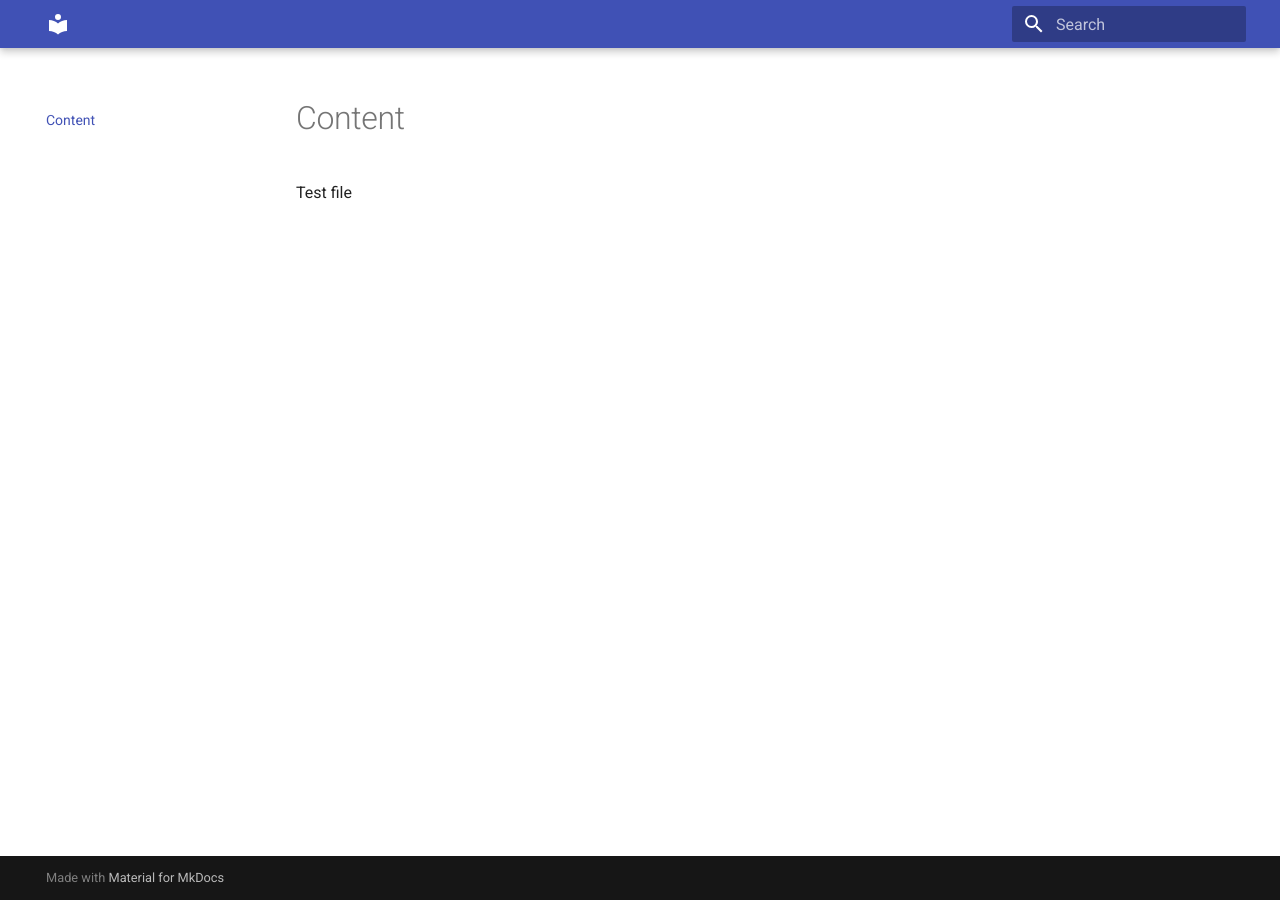
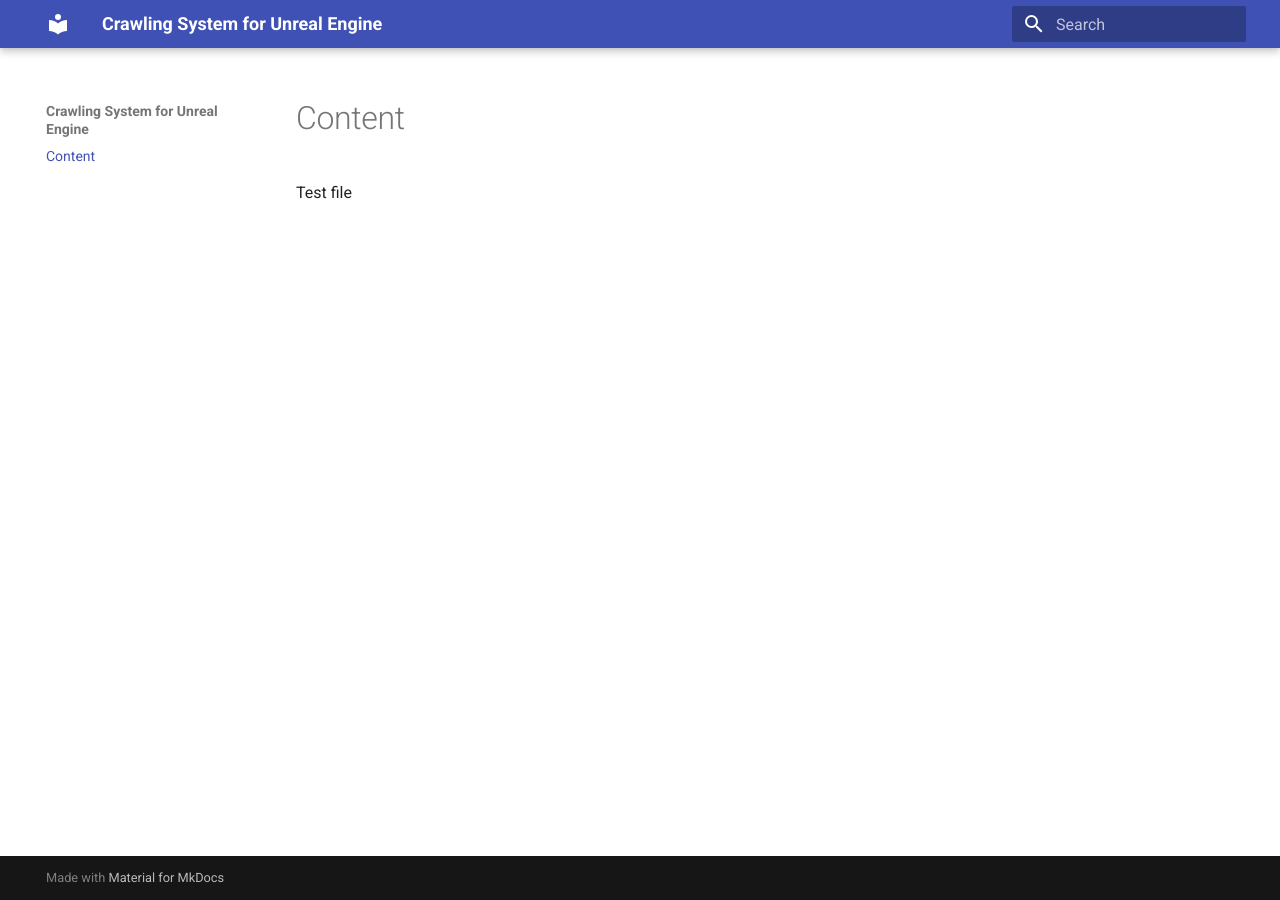
Before and after one commit to nesjett/unreal-engine-crawling-system, an MkDocs documentation site: the page built from docs/content.md, in a window 1280 px wide. Built offline with MkDocs 1.6.1 and Material for MkDocs 9.7.7, drawn with Linux system fonts in a browser that asks for light colours.

Commit message:
Update mkdocs.yml

```diff
--- a/mkdocs.yml
+++ b/mkdocs.yml
@@ -1,2 +1,5 @@
 theme:
   name: material
+
+site_name: Crawling System for Unreal Engine
+site_url: https://nesjett.github.io/unreal-engine-crawling-system/
```
